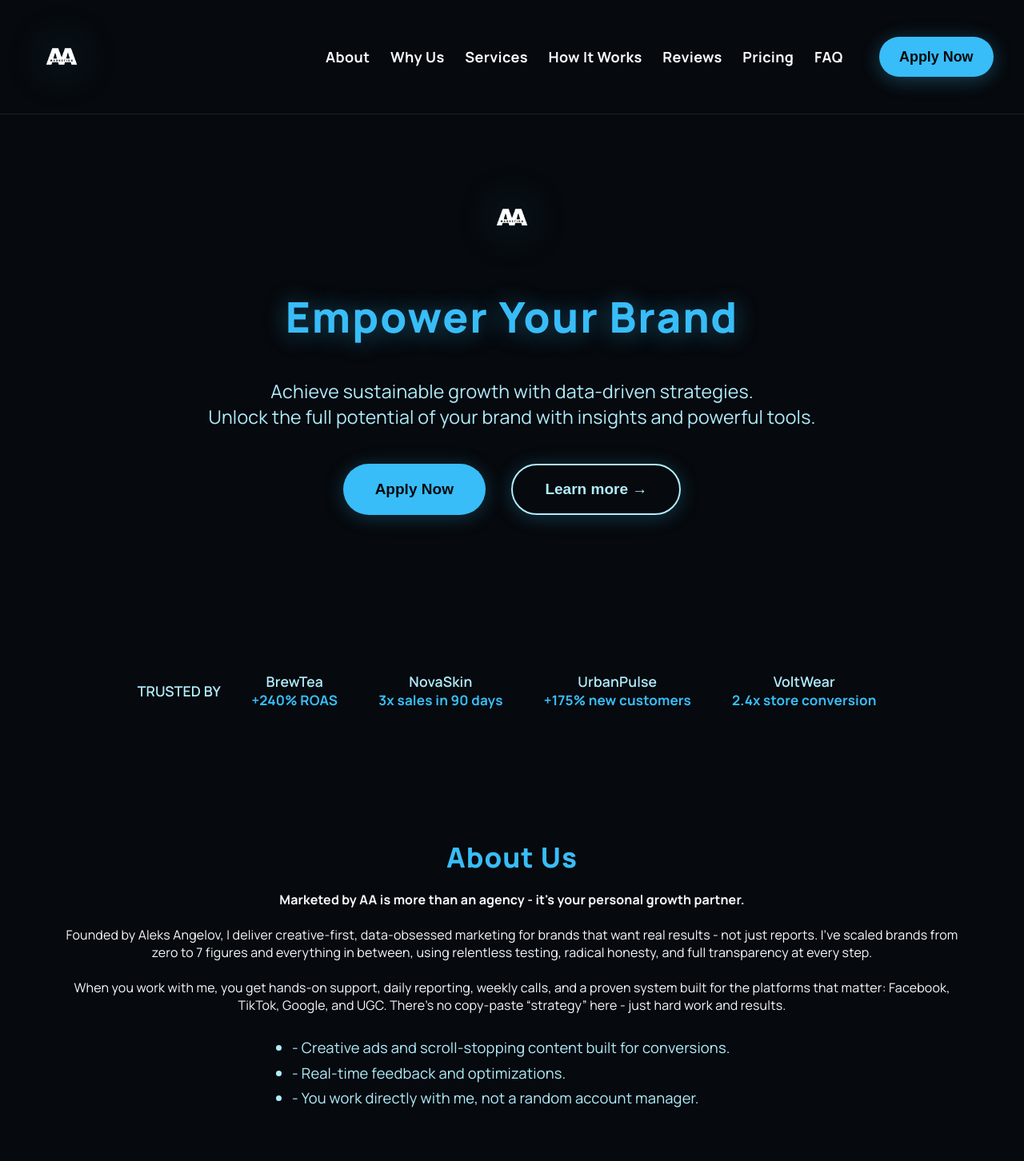
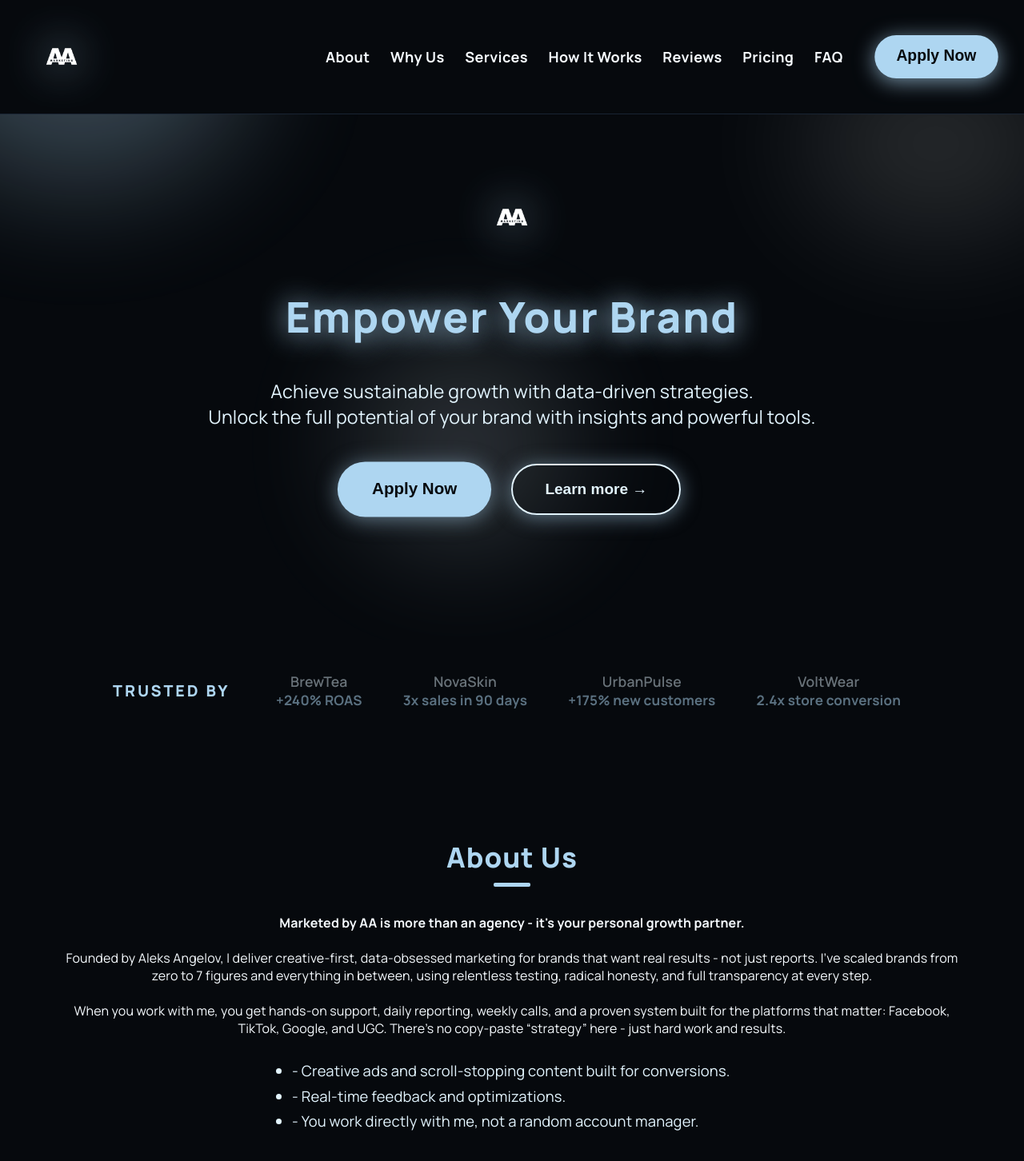
Before and after one commit to aleksangelov1/marketedbyaa-site, a React (Vite) app: page / in a window 1280 px wide. Shown: the top 1452 px of the page at 80% size. Built offline with nearby package versions, Linux system fonts and the light colour scheme.

Commit message:
Update index.css

```diff
--- a/src/index.css
+++ b/src/index.css
@@ -1,8 +1,8 @@
 @import url('https://fonts.googleapis.com/css2?family=Manrope:wght@400;600;700;800&display=swap');
 
 :root {
-  --blue: #38bdf8;
-  --blue2: #b1edff;
+  --blue: #AED6F1;
+  --blue2: #e3f5ff;
   --black: #06090d;
   --black2: #121622;
   --white: #f6fbff;
@@ -14,10 +14,46 @@
 body {
   margin: 0;
   font-family: 'Manrope', 'Inter', Arial, sans-serif;
-  background: linear-gradient(135deg, var(--black) 55%, #212f43 100%);
+  background: linear-gradient(135deg, var(--black) 55%, #1e2b39 100%);
   color: var(--white);
   min-height: 100vh;
   letter-spacing: 0.01em;
+  position: relative;
+  overflow-x: hidden;
+}
+
+/* Hero Blobs (Brez-style) */
+.hero-blobs {
+  position: fixed;
+  left: 0; top: 0;
+  width: 100vw; height: 100vh;
+  z-index: 0;
+  pointer-events: none;
+  overflow: hidden;
+}
+.blob {
+  position: absolute;
+  border-radius: 50%;
+  filter: blur(80px);
+  opacity: 0.47;
+}
+.blob1 {
+  width: 420px; height: 320px;
+  left: -110px; top: -90px;
+  background: var(--blue);
+  opacity: 0.30;
+}
+.blob2 {
+  width: 340px; height: 220px;
+  right: -60px; top: 70px;
+  background: #fff;
+  opacity: 0.14;
+}
+.blob3 {
+  width: 260px; height: 250px;
+  left: 35vw; top: 54vh;
+  background: var(--blue2);
+  opacity: 0.19;
 }
 
 .centered {
@@ -33,10 +69,10 @@ body {
   align-items: center;
   background: var(--black);
   padding: 2rem 3vw 2rem 3vw;
-  border-bottom: 1px solid #1c232a;
+  border-bottom: 1px solid #192433;
   position: sticky;
   top: 0;
-  z-index: 100;
+  z-index: 10;
 }
 .logo-img {
   display: flex;
@@ -48,11 +84,11 @@ body {
   height: 74px;
   width: auto;
   background: transparent;
-  filter: drop-shadow(0 0 28px #38bdf870);
+  filter: drop-shadow(0 0 28px var(--blue));
   transition: filter 0.3s;
 }
 .logo-img img:hover {
-  filter: drop-shadow(0 0 36px #38bdf8bb);
+  filter: drop-shadow(0 0 36px var(--blue));
 }
 .big-logo img, .big-hero-logo img {
   height: 78px;
@@ -64,6 +100,7 @@ body {
   display: flex;
   align-items: center;
   gap: 1.6rem;
+  z-index: 2;
 }
 .nav-links a {
   color: var(--white);
@@ -86,20 +123,29 @@ body {
   font-size: 1.12rem;
   margin-left: 1.1em;
   cursor: pointer;
-  box-shadow: 0 4px 24px #38bdf850;
-  transition: background 0.17s;
+  box-shadow: 0 4px 24px #AED6F1aa;
+  transition: background 0.17s, transform 0.16s;
+  z-index: 3;
 }
-.apply-btn:hover,
-.hero-cta:hover,
-.form-btn.blue:hover {
-  background: #8ee5ff;
+.pulse-btn {
+  animation: pulse 1.3s infinite alternate;
+}
+@keyframes pulse {
+  0% { transform: scale(1);}
+  100% { transform: scale(1.08);}
+}
+.apply-btn:hover, .hero-cta:hover {
+  background: #e3f5ff;
   color: var(--black);
+  transform: scale(1.08);
 }
 
 .hero {
   text-align: center;
   padding: 7vw 2vw 8vw 2vw;
   background: transparent;
+  position: relative;
+  z-index: 2;
 }
 .hero h1 {
   font-size: 3.3rem;
@@ -107,24 +153,29 @@ body {
   margin-bottom: 1.1rem;
   letter-spacing: 2px;
   font-family: 'Manrope', 'Inter', Arial, sans-serif;
+  z-index: 3;
+  position: relative;
 }
 .hero .blue {
   color: var(--blue);
   font-weight: 900;
-  text-shadow: 0 2px 30px #38bdf870;
+  text-shadow: 0 2px 34px var(--blue);
 }
 .hero p {
   font-size: 1.45rem;
-  color: #b1edff;
+  color: #e3f5ff;
   margin-bottom: 2.7rem;
+  z-index: 3;
+  position: relative;
 }
 .hero-btn-row {
   display: flex;
   gap: 1.2em;
   justify-content: center;
+  z-index: 3;
+  position: relative;
 }
-.hero-cta,
-.learn-more-btn {
+.hero-cta, .learn-more-btn {
   background: var(--blue);
   color: var(--black);
   border: none;
@@ -133,8 +184,8 @@ body {
   font-size: 1.19rem;
   font-weight: bold;
   cursor: pointer;
-  box-shadow: 0 3px 24px #38bdf840;
-  transition: background 0.19s;
+  box-shadow: 0 3px 24px #AED6F180;
+  transition: background 0.19s, transform 0.14s;
   margin-right: 0.7em;
 }
 .learn-more-btn {
@@ -149,6 +200,7 @@ body {
   color: var(--black);
 }
 
+/* Trusted */
 .trusted-row {
   display: flex;
   align-items: center;
@@ -160,17 +212,27 @@ body {
   font-size: 1.1em;
   font-weight: 600;
 }
+.trusted-title {
+  font-weight: 900;
+  color: var(--blue);
+  letter-spacing: 0.15em;
+  margin-right: 1.5vw;
+  font-size: 1.11em;
+}
 .trusted-brand {
   display: flex;
   flex-direction: column;
   align-items: center;
   margin: 0 1vw;
   font-weight: 600;
+  color: #e3f5ffcc;
+  opacity: 0.56;
 }
 .brand-result {
   color: var(--blue);
   font-weight: 700;
   font-size: 0.97em;
+  opacity: 0.90;
 }
 
 .section {
@@ -183,19 +245,32 @@ body {
 .section.wide {
   max-width: 1200px;
 }
+.section-heading {
+  display: flex;
+  flex-direction: column;
+  align-items: center;
+}
 .section h2 {
   font-size: 2.17rem;
   color: var(--blue);
-  margin-bottom: 1.2rem;
+  margin-bottom: 0.4rem;
   font-weight: 800;
   letter-spacing: 1px;
   font-family: 'Manrope', 'Inter', Arial, sans-serif;
+}
+.heading-underline {
+  width: 46px;
+  height: 5px;
+  background: var(--blue);
+  border-radius: 2px;
+  margin-bottom: 1.1rem;
+  margin-top: 0.2em;
 }
 .section.dark {
   background: #0c121bc7;
   border-radius: 1.18em;
   margin-bottom: 2vw;
-  border: 1px solid #212b35;
+  border: 1px solid #192433;
 }
 
 .about-list {
@@ -203,10 +278,11 @@ body {
   max-width: 590px;
   margin: 1.5em auto 0 auto;
   font-size: 1.15rem;
-  color: #b1edff;
+  color: #e3f5ff;
   line-height: 1.7;
 }
 
+/* Why Cards + Reviews: shadows, depth, hover */
 .why-cards {
   display: flex;
   gap: 2.7vw;
@@ -214,10 +290,10 @@ body {
   margin: 3vw 0;
   flex-wrap: wrap;
 }
-.why-card {
+.why-card, .review-card {
   background: var(--card-bg);
   border-radius: 1em;
-  box-shadow: 0 3px 22px #38bdf840;
+  box-shadow: 0 4px 32px #AED6F11c;
   color: var(--white);
   min-width: 240px;
   max-width: 320px;
@@ -225,6 +301,12 @@ body {
   margin: 1vw 0;
   flex: 1;
   text-align: center;
+  transition: transform 0.18s, box-shadow 0.18s;
+}
+.why-card:hover, .review-card:hover {
+  transform: translateY(-7px) scale(1.04);
+  box-shadow: 0 8px 38px #AED6F1b0;
+  background: #19273c;
 }
 .why-card h3 {
   color: var(--blue);
@@ -255,7 +337,7 @@ body {
 .step-card {
   background: #192233dd;
   border-radius: 1em;
-  box-shadow: 0 2px 18px #38bdf82a;
+  box-shadow: 0 2px 18px #AED6F140;
   color: var(--white);
   min-width: 128px;
   max-width: 190px;
@@ -277,19 +359,6 @@ body {
   justify-content: center;
   margin: 2vw 0;
   flex-wrap: wrap;
-}
-.review-card {
-  background: var(--review-bg);
-  border-radius: 1.1em;
-  box-shadow: 0 2px 22px #38bdf82a;
-  color: var(--white);
-  min-width: 230px;
-  max-width: 320px;
-  padding: 2em 1.3em;
-  margin: 1vw 0;
-  flex: 1;
-  font-size: 1.14rem;
-  text-align: left;
 }
 .review-card span {
   display: block;
@@ -329,14 +398,14 @@ body {
 footer {
   text-align: center;
   padding: 2em 0 1.2em 0;
-  color: #7cc0e2;
+  color: #aed6f1c9;
   font-size: 1rem;
   background: var(--dark);
   margin-top: 3vw;
 }
 
 /* Apply Page / Form */
-.apply-page-outer {
+.apply-form-outer {
   display: flex;
   flex-direction: column;
   align-items: center;
@@ -346,30 +415,12 @@ footer {
   margin-top: 5vh;
   margin-bottom: 5vh;
 }
-.apply-learn-card {
-  background: #101624fa;
-  border: 1.5px solid #38bdf8cc;
-  color: var(--blue2);
-  box-shadow: 0 6px 36px #38bdf840;
-  border-radius: 1.2em;
-  padding: 2em 2.2em;
-  max-width: 470px;
-  margin-bottom: 2vw;
-  text-align: center;
-  font-family: 'Manrope', 'Inter', Arial, sans-serif;
-}
-.apply-learn-card h3 {
-  font-size: 1.42em;
-  margin-bottom: 0.3em;
-  color: var(--blue);
-  font-weight: 800;
-}
 .form-card {
   background: #111b27;
   padding: 2.5em 2em 2em 2em;
   max-width: 420px;
   border-radius: 1.2em;
-  box-shadow: 0 6px 40px #38bdf846;
+  box-shadow: 0 6px 40px #AED6F149;
   color: var(--white);
   display: flex;
   flex-direction: column;
@@ -387,7 +438,7 @@ footer {
   flex-direction: column;
   font-weight: 600;
   margin-bottom: 0.9em;
-  color: #b1edff;
+  color: #e3f5ff;
   font-size: 1.15rem;
   align-items: center;
 }
@@ -413,8 +464,9 @@ footer {
   display: flex;
   flex-direction: column;
   align-items: flex-start;
-  gap: 0.8em;
+  gap: 0.3em;
   margin-top: 1.1em;
+  width: 100%;
 }
 .custom-radio {
   display: flex;
@@ -424,6 +476,8 @@ footer {
   color: var(--blue2);
   cursor: pointer;
   margin-bottom: 0.1em;
+  width: 100%;
+  padding-left: 3px;
 }
 .custom-radio input[type="radio"] {
   display: none;
@@ -438,6 +492,8 @@ footer {
   box-sizing: border-box;
   background: #101b26;
   position: relative;
+  flex-shrink: 0;
+  transition: border 0.19s, background 0.16s;
 }
 .custom-radio input[type="radio"]:checked + .radio-indicator {
   background: var(--blue);
@@ -452,6 +508,12 @@ footer {
   border-radius: 50%;
   background: #fff;
 }
+.radio-label {
+  margin-left: 3px;
+  vertical-align: middle;
+  color: #e3f5ff;
+  font-weight: 700;
+}
 .form-actions {
   display: flex;
   justify-content: space-between;
@@ -460,7 +522,7 @@ footer {
   width: 100%;
 }
 .form-btn {
-  background: #212d36;
+  background: #202d36;
   color: var(--blue);
   border: none;
   padding: 0.7em 1.3em;
@@ -468,7 +530,7 @@ footer {
   border-radius: 2em;
   cursor: pointer;
   font-size: 1rem;
-  transition: background 0.17s;
+  transition: background 0.17s, color 0.15s;
 }
 .form-btn.blue {
   background: var(--blue);
@@ -491,16 +553,16 @@ footer {
 /* Learn More */
 .learn-more-page {
   min-height: 90vh;
-  background: linear-gradient(135deg, var(--black2) 55%, #212f43 100%);
+  background: linear-gradient(135deg, var(--black2) 55%, #1e2b39 100%);
   display: flex;
   align-items: center;
   justify-content: center;
 }
 .learn-more-card {
   background: #101624fa;
-  border: 2px solid #38bdf8cc;
+  border: 2px solid var(--blue);
   color: var(--blue2);
-  box-shadow: 0 6px 36px #38bdf840;
+  box-shadow: 0 6px 36px #AED6F140;
   border-radius: 1.2em;
   padding: 2.2em 2.5em;
   max-width: 520px;
@@ -515,14 +577,14 @@ footer {
 .learn-more-card ul {
   margin: 1em 0 1.7em 0;
   text-align: left;
-  color: #b1edff;
+  color: #e3f5ff;
 }
 .learn-more-card button {
   margin-top: 1.6em;
 }
 
 @media (max-width: 900px) {
-  .why-cards, .steps-row, .reviews-row, .trusted-row { flex-direction: column; gap: 2vw; }
+  .why-cards, .steps-row, .reviews-row, .trusted-row { flex-direction: column; gap: 2vw; align-items: center;}
   .section, .section.dark, .section.wide { padding: 4vw 1.2vw; max-width: 99vw;}
 }
 @media (max-width: 600px) {
@@ -530,5 +592,5 @@ footer {
   .nav-links { gap: 0.8em; flex-wrap: wrap;}
   .hero h1 { font-size: 2.2rem;}
   .section, .section.dark, .section.wide { padding: 2vw 0.3vw;}
-  .apply-learn-card, .learn-more-card, .form-card { max-width: 97vw;}
+  .form-card, .learn-more-card { max-width: 97vw;}
 }
```
